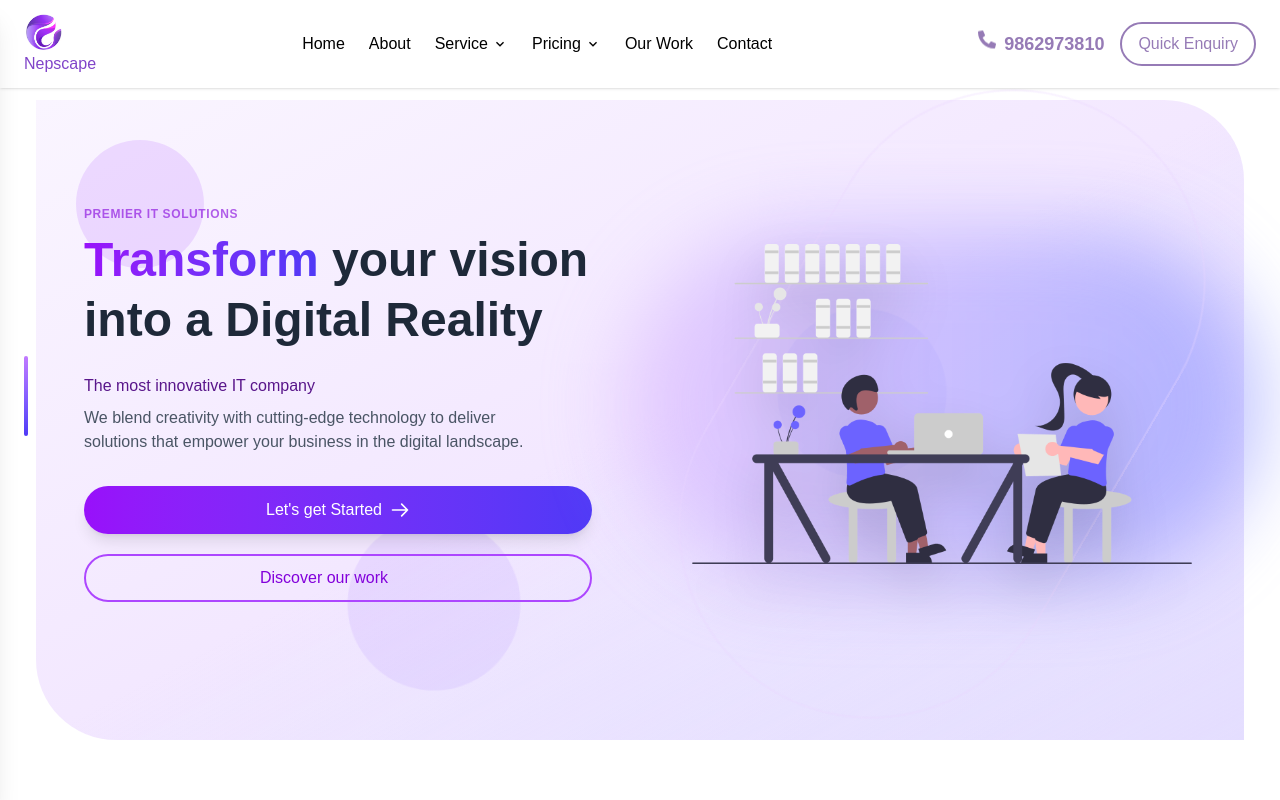
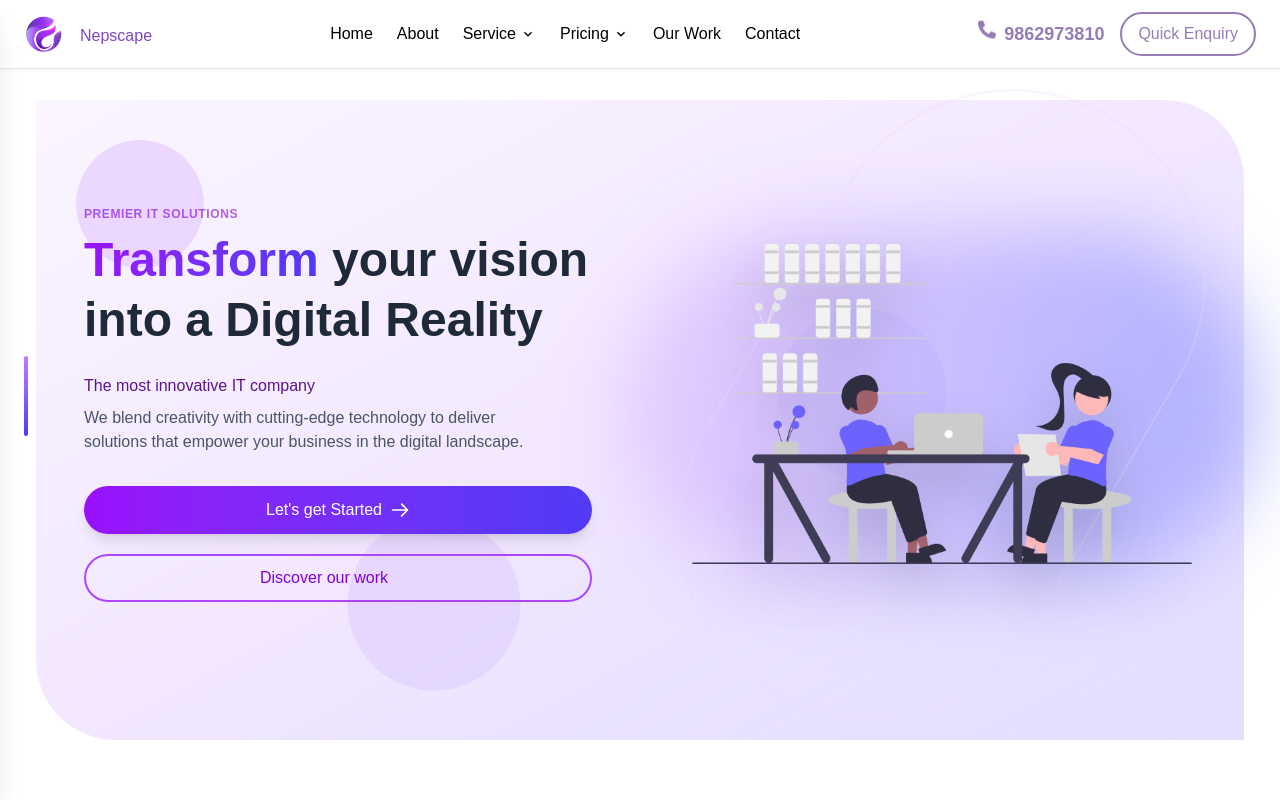
Before and after one commit to shashankneupane0427/Nepscape, a Next.js app: page / in a window 1280 px wide. Shown: the top 800 px of the page. Built offline with nearby package versions, Linux system fonts and the light colour scheme.

Commit message:
fix: enhance Navbar logo section layout and remove unnecessary hover animation

```diff
--- a/components/Navbar.tsx
+++ b/components/Navbar.tsx
@@ -39,13 +39,15 @@ const Navbar: React.FC = () => {
         <div className="container flex items-center justify-between mx-auto">
           {/* Logo Section */}
 
-          <div className="flex cursor-pointer items-center space-x-2 hover:animate-pulse transition-all duration-500">
+          <div className="flex cursor-pointer items-center space-x-2 ">
           <Link
                 href="/"
-                className="nav-link hover:text-[#967bb6] font-medium inline-block transition-all duration-300"
+                className="nav-link "
               >
+                <div className="flex">
             <img src="/logo.png" alt="Nepscape Logo" className="h-10" />
-            <p className="text-[#8044c9]">Nepscape</p>
+            <p className="text-[#8044c9] pt-2.5 pl-4">Nepscape</p>
+            </div>
             </Link>
           </div>
 
```
